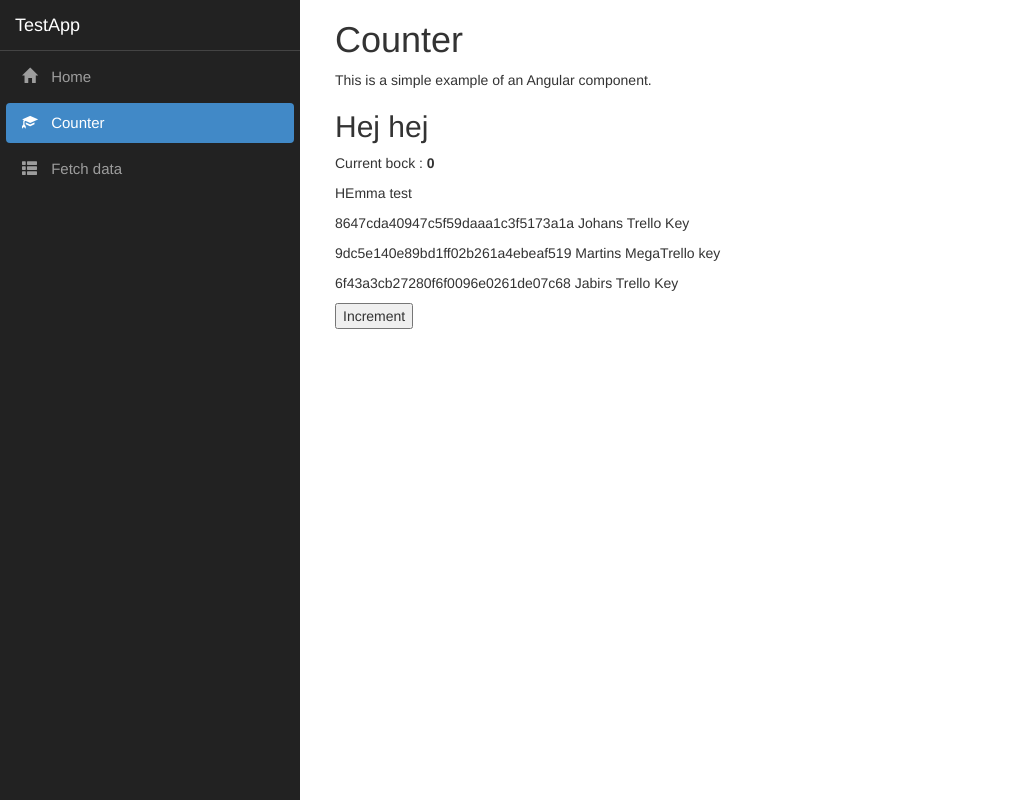
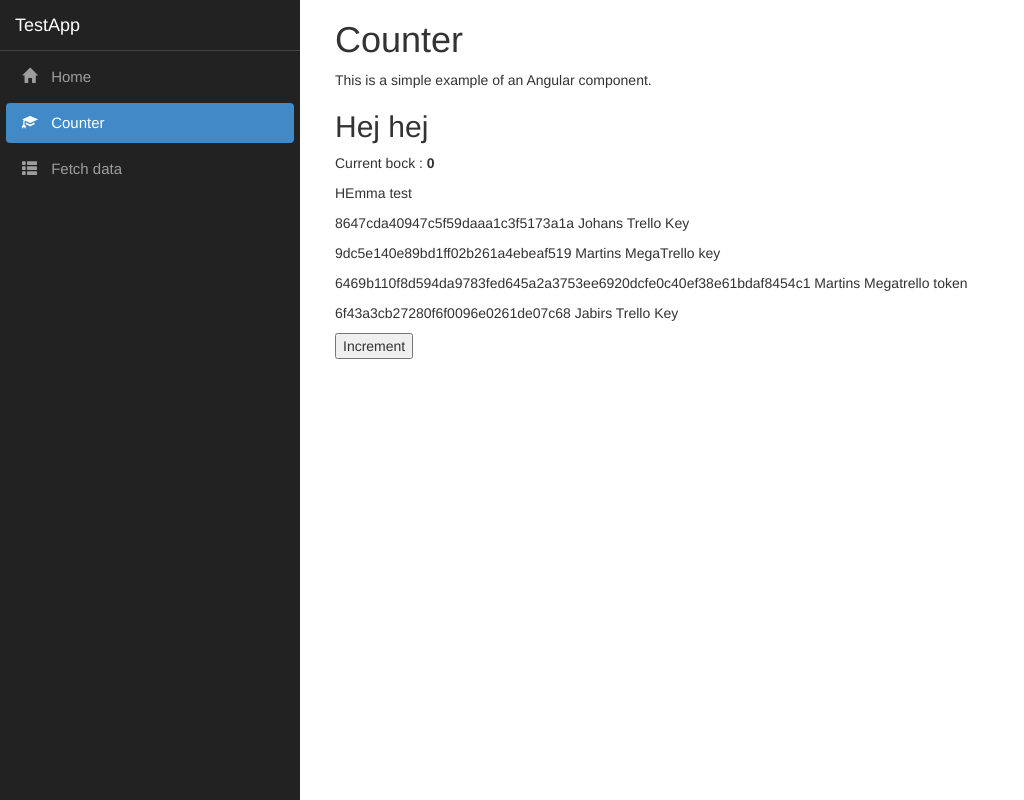
Before and after one commit to trizones/PMStest, an Angular app in the folder TestApp/TestApp/ClientApp/: page /counter in a window 1280 px wide. Shown: the whole page, without its empty margins (0-1024 px from the left). Built offline with nearby package versions, Linux system fonts and the light colour scheme.

Commit message:
Update counter.component.html
La till Martins token för Trello

```diff
--- a/TestApp/TestApp/ClientApp/src/app/counter/counter.component.html
+++ b/TestApp/TestApp/ClientApp/src/app/counter/counter.component.html
@@ -8,6 +8,8 @@
 
 <p>8647cda40947c5f59daaa1c3f5173a1a      Johans Trello Key</p>
 <p>9dc5e140e89bd1ff02b261a4ebeaf519      Martins MegaTrello key</p>
+<p>6469b110f8d594da9783fed645a2a3753ee6920dcfe0c40ef38e61bdaf8454c1  Martins Megatrello token</p>
 <p>6f43a3cb27280f6f0096e0261de07c68      Jabirs Trello Key</p>
 
+
 <button (click)="incrementCounter()">Increment</button>
```
